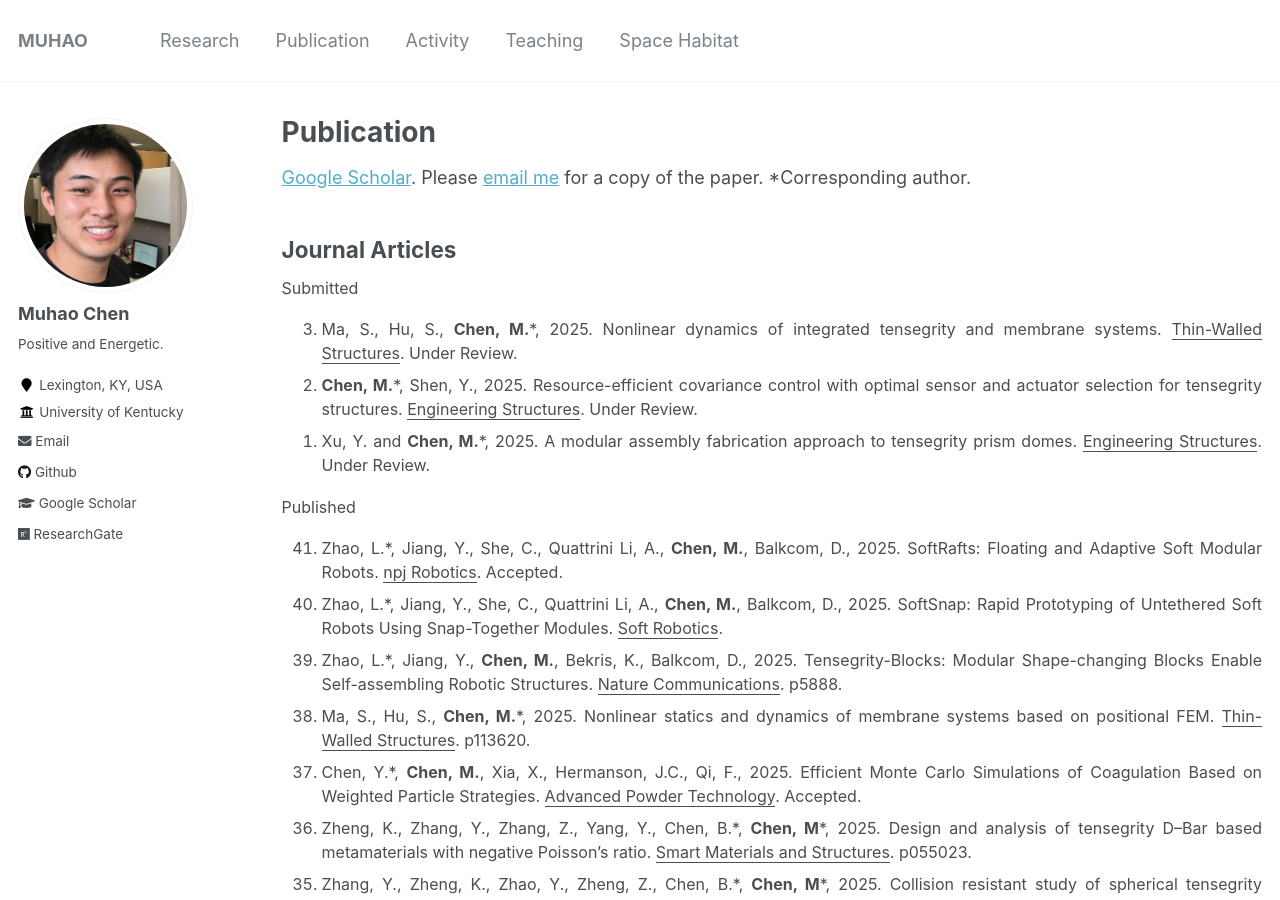
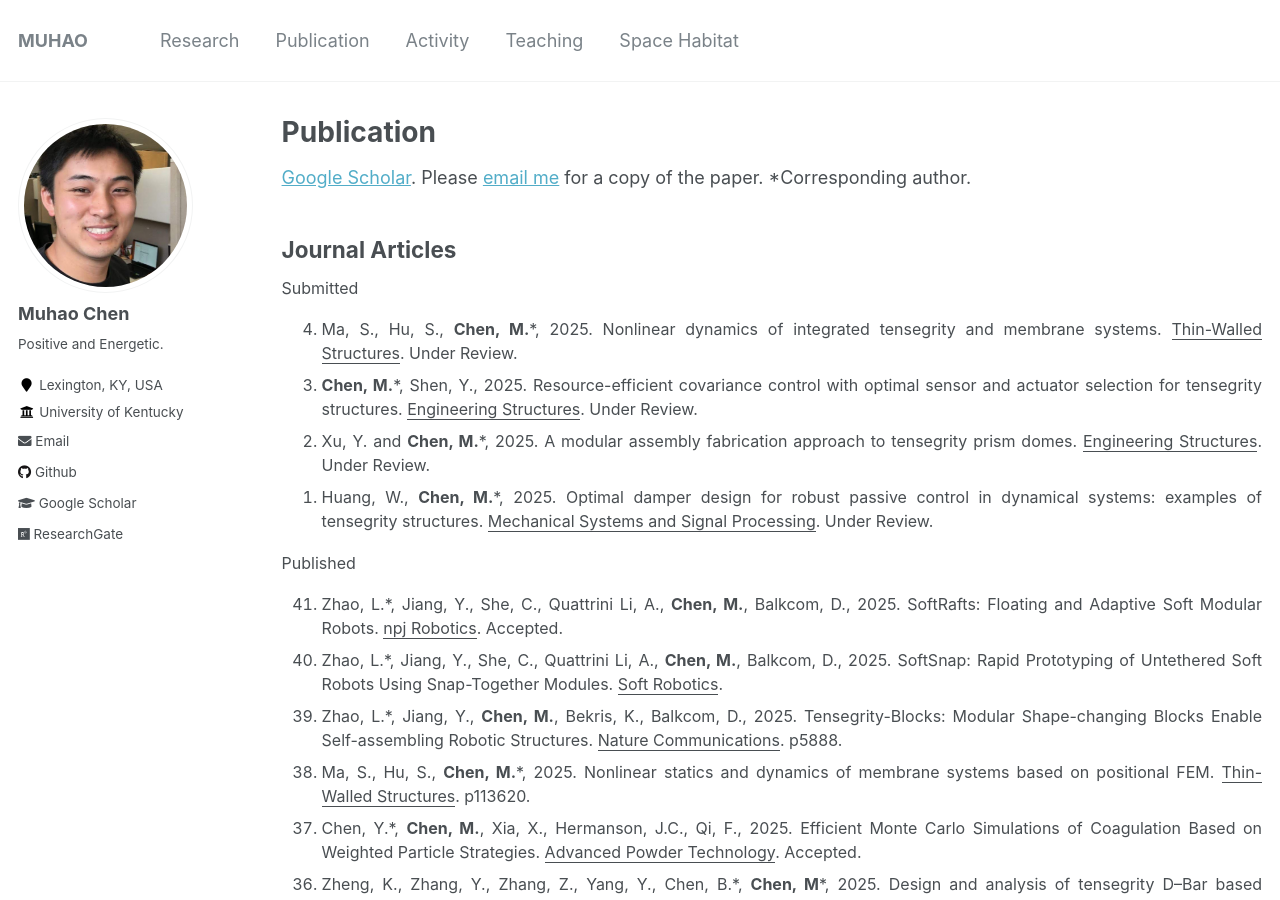
Before and after one commit to Muhao-Chen/muhao-chen.github.io, a Jekyll site: the page built from _pages/publication.md, in a window 1280 px wide and 900 px high. Built offline with Jekyll 4.4.1, drawn with Linux system fonts in a browser that asks for light colours.

Commit message:
Update publication.md

```diff
--- a/_pages/publication.md
+++ b/_pages/publication.md
@@ -24,7 +24,7 @@ Submitted
 <!-- <li> <strong>Chen, M.</strong>*, 2024. Mass efficient Double-Helix Tensegrity for underwater, land, air, and space applications. <u>Computer Methods in Applied Mechanics and Engineering</u>.-->
 <!-- <li>Shen, Y., <strong>Chen, M.</strong>*, 2025. TsgDMC: Tensegrity Data-based Modeling and Control. <u>Journal of Open Source Software</u>. </li>
 <li>Ma, S., <strong>Chen, M.</strong>*, 2025. OriTsgEFA: Origami and Tensegrity Equilibrium and Form-finding Analysis. <u>Journal of Open Source Software</u>. </li> -->
-<!-- <li> Huang, W., <strong>Chen, M.</strong>*, 2025. Optimal damper design for robust passive control in dynamical systems: examples of tensegrity structures. <u>Mechanical Systems and Signal Processing</u>. Under Review. </li> -->
+<li> Huang, W., <strong>Chen, M.</strong>*, 2025. Optimal damper design for robust passive control in dynamical systems: examples of tensegrity structures. <u>Mechanical Systems and Signal Processing</u>. Under Review. </li>
 </ol>
 Published
 <ol reversed>
```
